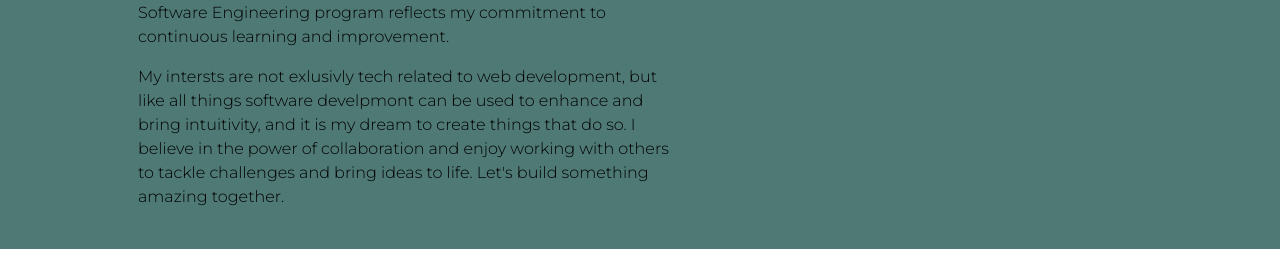
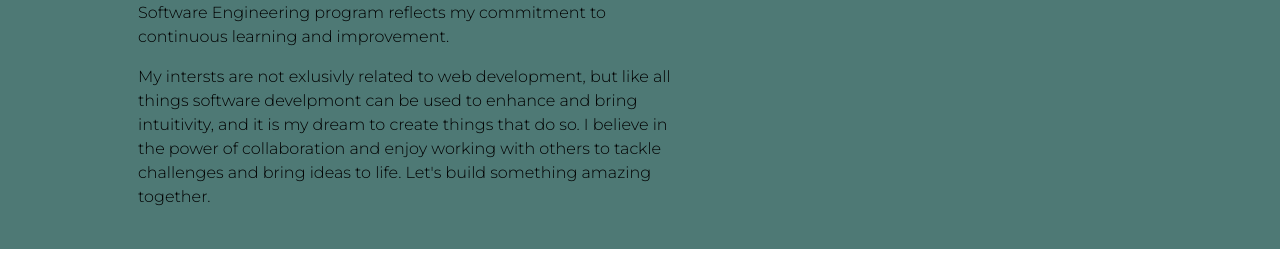
Before and after one commit to WBradley97/wayne-s-assesment-portfolio, a plain HTML site: page index.html in a window 1280 px wide. Shown: the part 924-1183 px from the top of the page. Drawn offline with nearby package versions, Linux system fonts and the light colour scheme; a script that the page names is missing.

```diff
--- a/index.html
+++ b/index.html
@@ -43,7 +43,7 @@
                    Having no prior formal education or knowledge about coding, it can be daunting and overwehlming for a person to even begin learning how to code. I instead view these things as testimont to my passion for it and reasons to further my education. I am deeply passionate about web development, and I thrive on creating meaningful and innovative solutions. My journey in Thinkful's Software Engineering program reflects my commitment to continuous learning and improvement.
                 </p>
                 <p>
-                  My intersts are not exlusivly tech related to web development, but like all things software develpmont can be used to enhance and bring intuitivity, and it is my dream to create things that do so. I believe in the power of collaboration and enjoy working with others to tackle challenges and bring ideas to life. Let's build something amazing together.
+                  My intersts are not exlusivly related to web development, but like all things software develpmont can be used to enhance and bring intuitivity, and it is my dream to create things that do so. I believe in the power of collaboration and enjoy working with others to tackle challenges and bring ideas to life. Let's build something amazing together.
                 </p>
               </div>
               <div class='item'>
```
